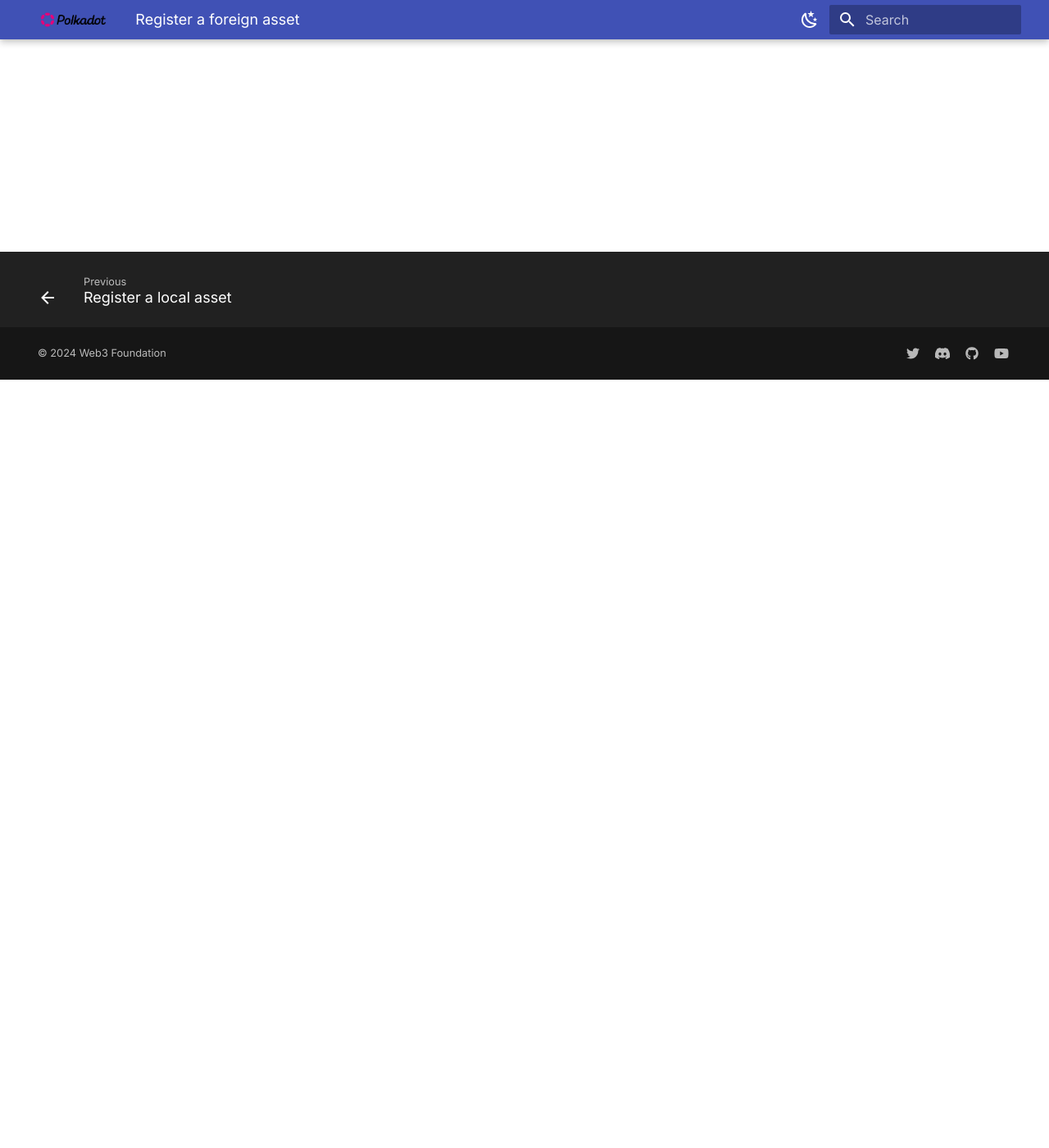
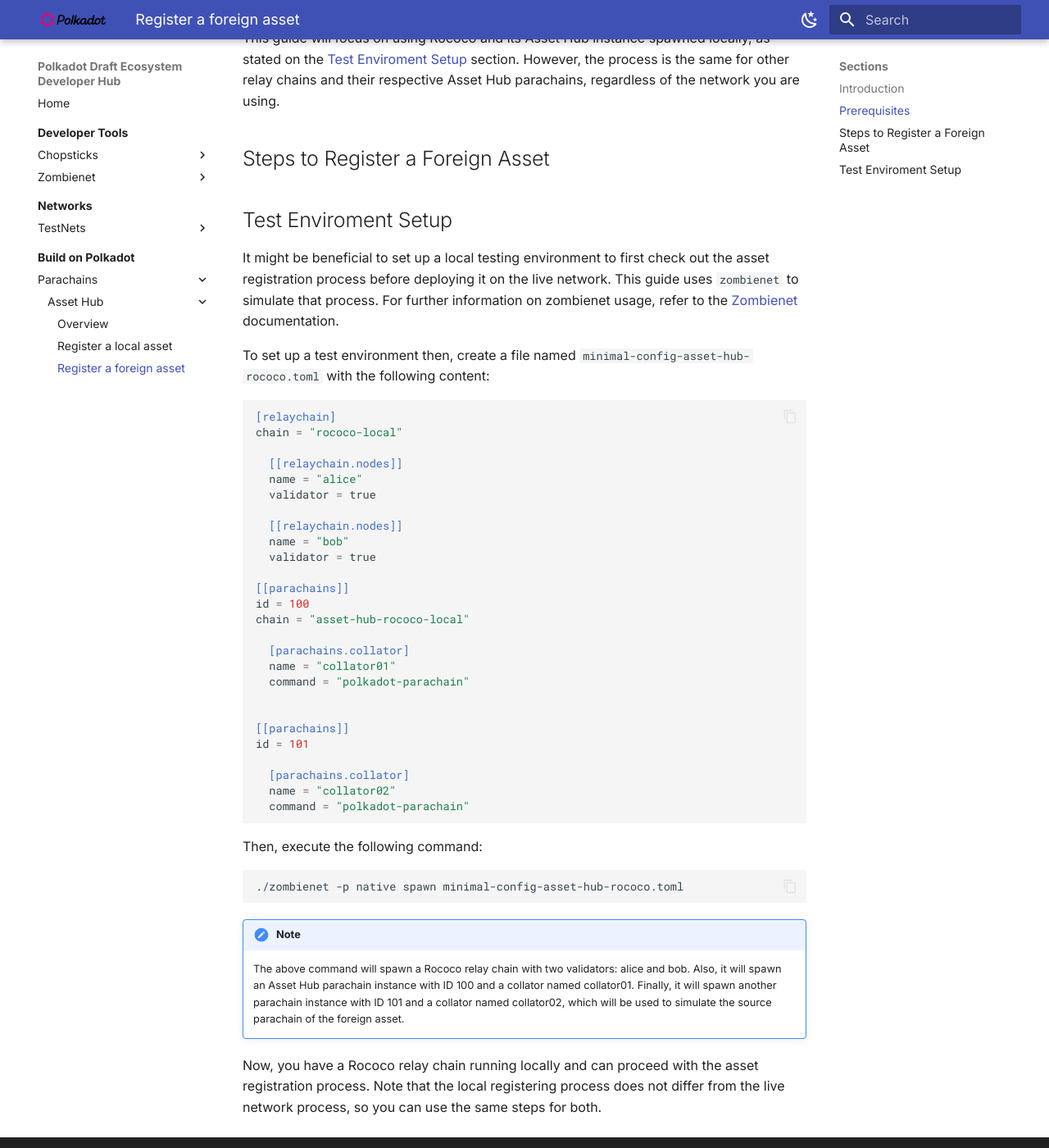
Before and after one commit to papermoonio/polkadot-ecosystem-docs-draft, an MkDocs documentation site: the page built from docs/build-on-polkadot/parachains/asset-hub/register-a-foreign-asset.md, in a window 1280 px wide and 1400 px high, scrolled down 937 px. Shown: the whole window at 82% size. Built offline with MkDocs 1.6.1 and Material for MkDocs 9.7.7, drawn with Linux system fonts in a browser that asks for light colours; some of the changed text lies outside the part shown.

Commit message:
fix: adding prerequisites and test env setup

````diff
--- a/docs/build-on-polkadot/parachains/asset-hub/register-a-foreign-asset.md
+++ b/docs/build-on-polkadot/parachains/asset-hub/register-a-foreign-asset.md
@@ -12,3 +12,66 @@
 In order to register a foreign asset on Asset Hub, it's important to notice that the process involves a communication between two parachains. Asset Hub parachain will be the destination of the foreign asset, while the source parachain will be the origin of the asset. The communication between the two parachains is facilitated by the [Cross-Chain Message Passing (XCMP)](https://wiki.polkadot.network/docs/learn-xcm){target=_blank} protocol.
 
 ## Prerequisites
+
+Asset Hub parachain exists as a one of the system parachains on a relay chain, such as [Polkadot](https://polkadot.js.org/apps/?rpc=wss%3A%2F%2Fpolkadot.api.onfinality.io%2Fpublic-ws#/explorer){target=\_blank} or [Kusama](https://polkadot.js.org/apps/?rpc=wss%3A%2F%2Fkusama.api.onfinality.io%2Fpublic-ws#/explorer){target=\_blank}. To interact with those parachains, you can use the [Polkadot.js App](https://polkadot.js.org/apps/#/explorer){target=_blank} interface. For example:
+
+- [Polkadot Asset Hub](https://polkadot.js.org/apps/?rpc=wss%3A%2F%2Fasset-hub-polkadot-rpc.dwellir.com#/explorer){target=\_blank}
+- [Kusama Asset Hub](https://polkadot.js.org/apps/?rpc=wss%3A%2F%2Fsys.ibp.network%2Fstatemine#/explorer){target=\_blank}
+- And for testing purposes, [Rococo Asset Hub](https://polkadot.js.org/apps/?rpc=wss%3A%2F%2Fasset-hub-rococo-rpc.dwellir.com#/explorer){target=\_blank}
+
+So, before you start, ensure that you have:
+
+- Access to the Polkadot.js App interface and you are connected to the desired chain
+- A parachain that supports the XCMP protocol and is able to send the foreign asset to Asset Hub
+- A funded wallet to pay for the transaction fees and consequent registration of the foreign asset
+
+This guide will focus on using Rococo and its Asset Hub instance spawned locally, as stated on the [Test Enviroment Setup](./register-a-foreign-asset.md/#enviroment-setup) section. However, the process is the same for other relay chains and their respective Asset Hub parachains, regardless of the network you are using.
+
+## Steps to Register a Foreign Asset
+
+
+## Test Enviroment Setup
+
+It might be beneficial to set up a local testing environment to first check out the asset registration process before deploying it on the live network. This guide uses `zombienet` to simulate that process. For further information on zombienet usage, refer to the [Zombienet](../../../dev-tools/zombienet/overview.md){target=\_blank} documentation.
+
+To set up a test environment then, create a file named `minimal-config-asset-hub-rococo.toml` with the following content:
+
+```toml
+[relaychain]
+chain = "rococo-local"
+
+  [[relaychain.nodes]]
+  name = "alice"
+  validator = true
+
+  [[relaychain.nodes]]
+  name = "bob"
+  validator = true
+
+[[parachains]]
+id = 100
+chain = "asset-hub-rococo-local"
+
+  [parachains.collator]
+  name = "collator01"
+  command = "polkadot-parachain"
+
+
+[[parachains]]
+id = 101
+
+  [parachains.collator]
+  name = "collator02"
+  command = "polkadot-parachain"
+```
+
+Then, execute the following command:
+
+```bash
+./zombienet -p native spawn minimal-config-asset-hub-rococo.toml
+```
+
+!!!note
+    The above command will spawn a Rococo relay chain with two validators: alice and bob. Also, it will spawn an Asset Hub parachain instance with ID 100 and a collator named collator01. Finally, it will spawn another parachain instance with ID 101 and a collator named collator02, which will be used to simulate the source parachain of the foreign asset.
+
+Now, you have a Rococo relay chain running locally and can proceed with the asset registration process. Note that the local registering process does not differ from the live network process, so you can use the same steps for both.
````
